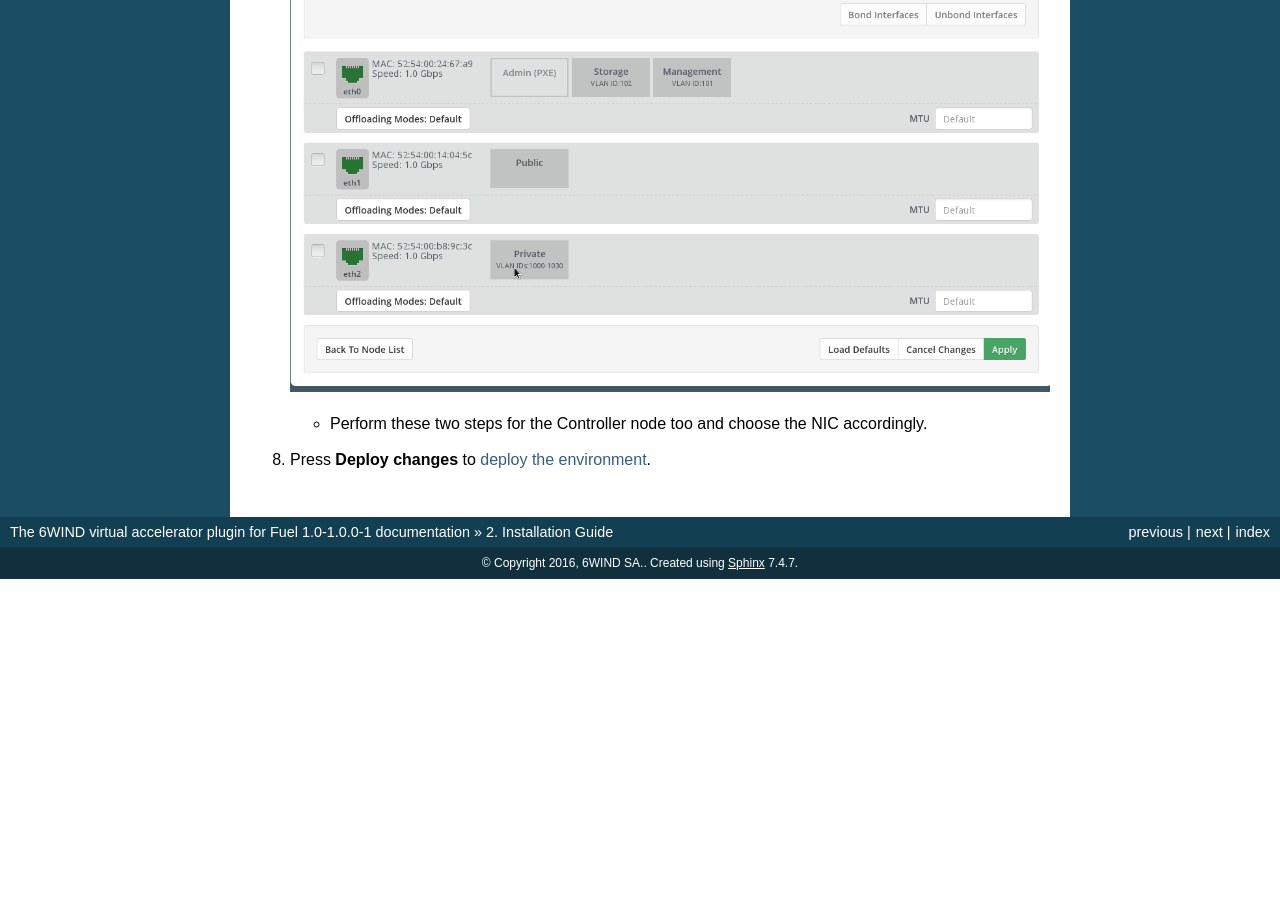
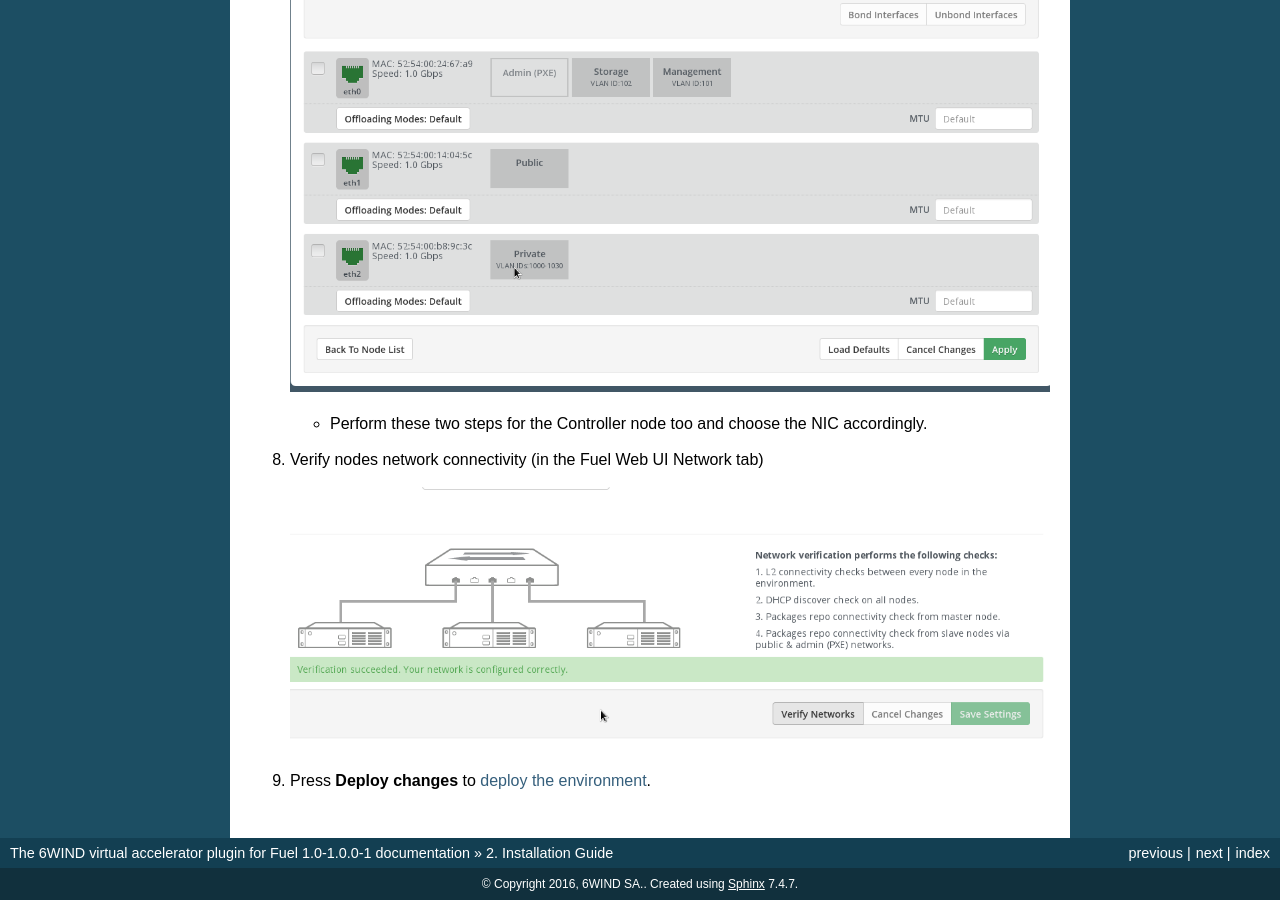
Before and after one commit to openstack-archive/fuel-plugin-6wind-virtual-accelerator, a Sphinx documentation site: the page built from doc/source/installation.rst, in a window 1280 px wide and 900 px high, scrolled down 4305 px. Built offline with Sphinx 7.4.7, drawn with Linux system fonts in a browser that asks for light colours; before the commit the page ends 4884 px from its top, so only the background shows below that.

Commit message:
6wind-virtual-accelerator-plugin: add network check to plugin guide
This commit adds the nodes network check step to the user guide.

Change-Id: I760333af44714d1c8284a97483210a3cb4437be0
Signed-off-by: Francesco Santoro <francesco.santoro@6wind.com>

```diff
--- a/doc/source/installation.rst
+++ b/doc/source/installation.rst
@@ -140,5 +140,10 @@ Configuring 6WIND virtual accelerator Plugin
     *   Perform these two steps for the Controller node too and choose the NIC
         accordingly.
 
+#.  Verify nodes network connectivity (in the Fuel Web UI Network tab)
+
+    .. image:: images/connectivity.png
+       :width: 100%
+
 #.  Press **Deploy changes** to `deploy the environment <https://docs.mirantis.com/openstack/fuel/fuel-7.0/user-guide.html#
     deploy-changes>`_.
```
Also changed, not shown: doc/source/images/connectivity.png (added).
